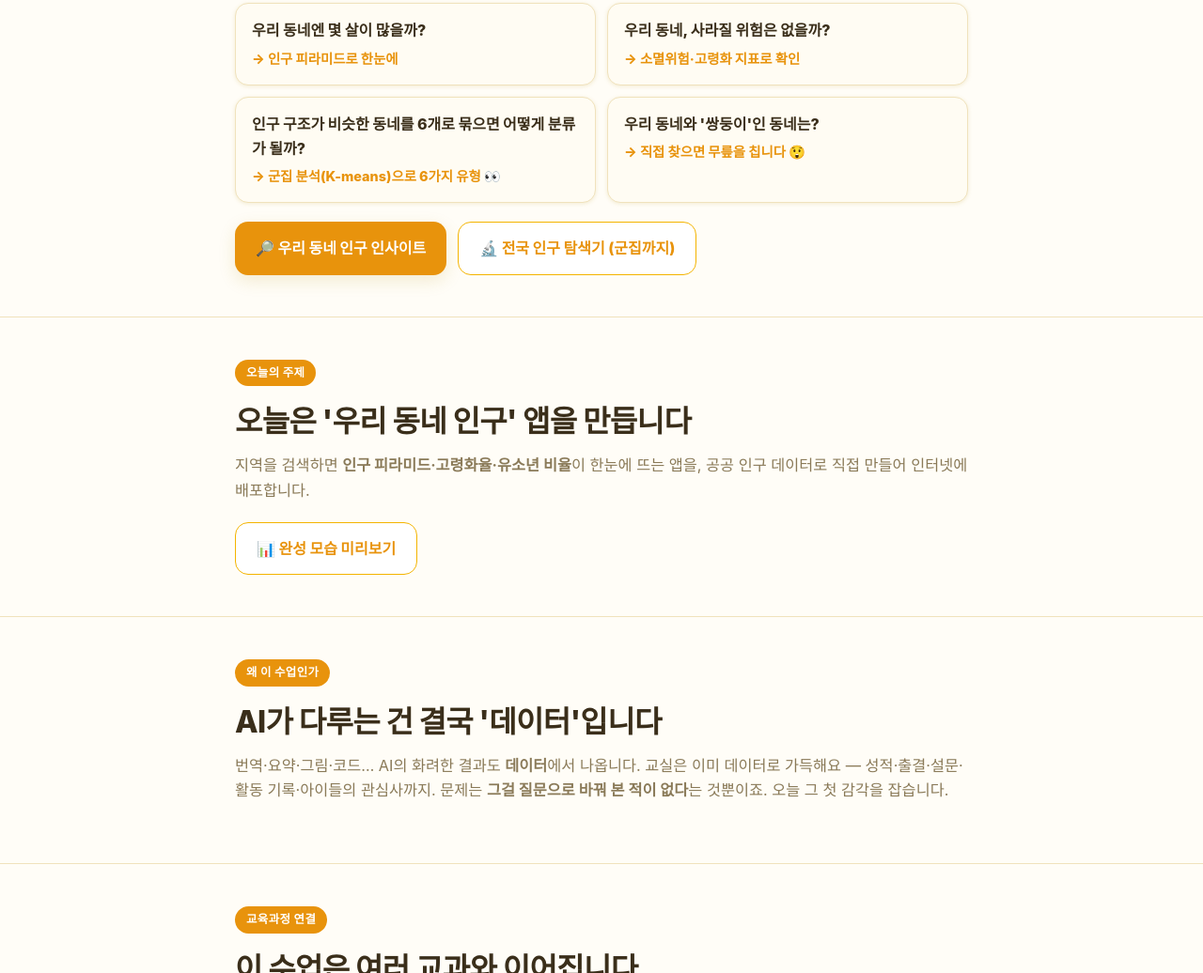
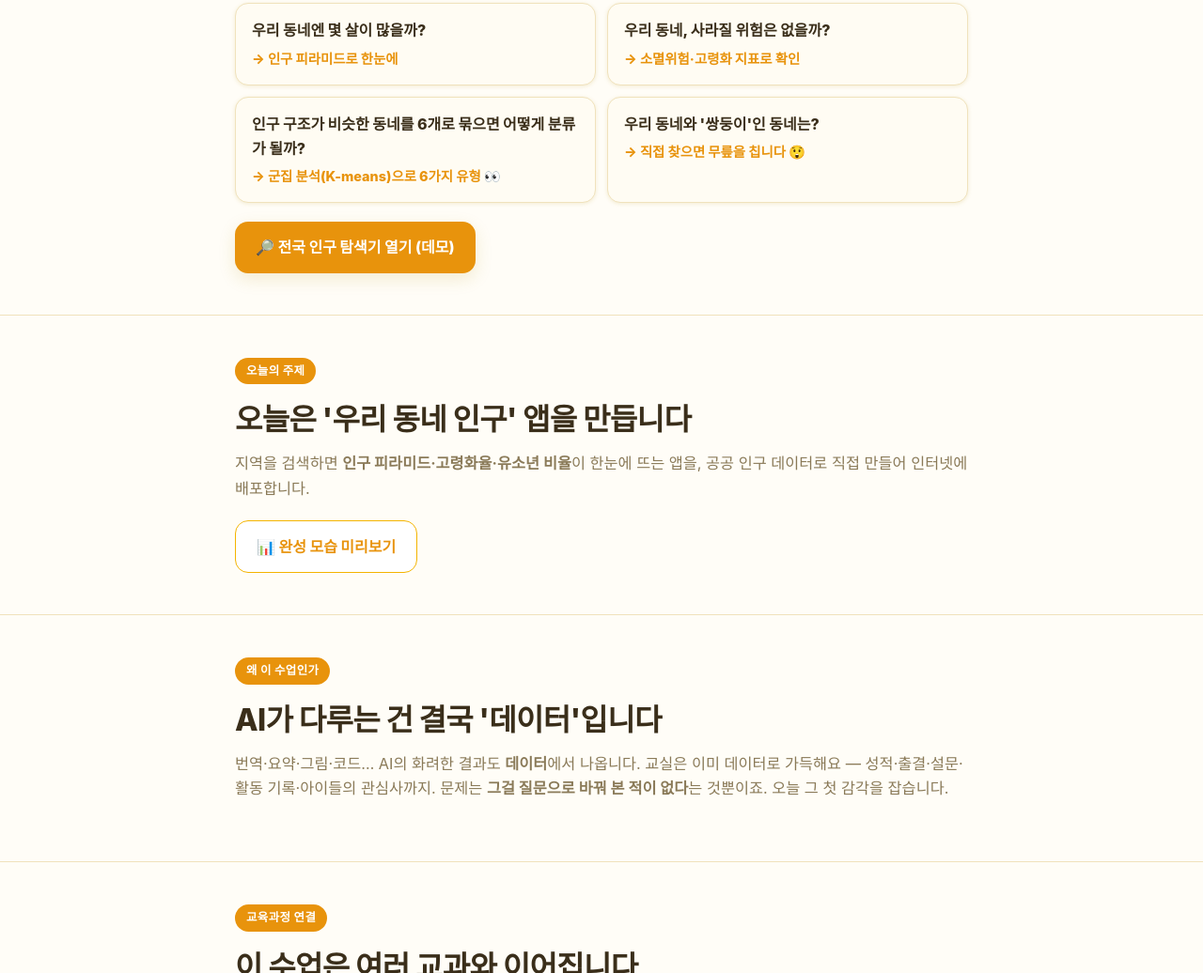
Before and after one commit to greatsong/workshop, a plain HTML site: page index.html in a window 1280 px wide. Shown: the part 1055-2091 px from the top of the page at 94% size. Drawn offline with Linux system fonts and the light colour scheme.

Commit message:
흥미유발 데모: 인사이트 제거, 전국 탐색기만

```diff
--- a/index.html
+++ b/index.html
@@ -92,10 +92,7 @@
     <div class="q"><div class="qq">인구 구조가 비슷한 동네를 6개로 묶으면 어떻게 분류가 될까?</div><div class="aa">→ 군집 분석(K-means)으로 6가지 유형 👀</div></div>
     <div class="q"><div class="qq">우리 동네와 '쌍둥이'인 동네는?</div><div class="aa">→ 직접 찾으면 무릎을 칩니다 😲</div></div>
   </div>
-  <div class="btns">
-    <a class="btn" href="https://greatsong.github.io/map/insight.html">🔎 우리 동네 인구 인사이트</a>
-    <a class="btn ghost" href="https://greatsong.github.io/modeudata-population-web/">🔬 전국 인구 탐색기 (군집까지)</a>
-  </div>
+  <div class="btns"><a class="btn" href="https://greatsong.github.io/modeudata-population-web/">🔎 전국 인구 탐색기 열기 (데모)</a></div>
 </div></div>
 
 <!-- 2. 수업 주제 소개 -->
```
